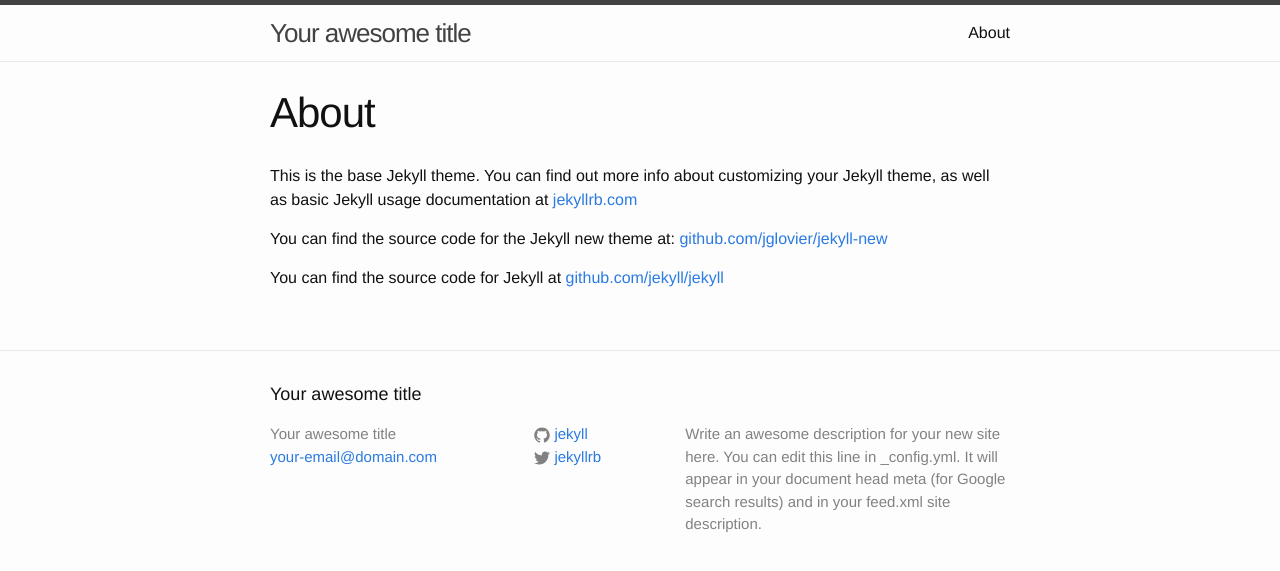
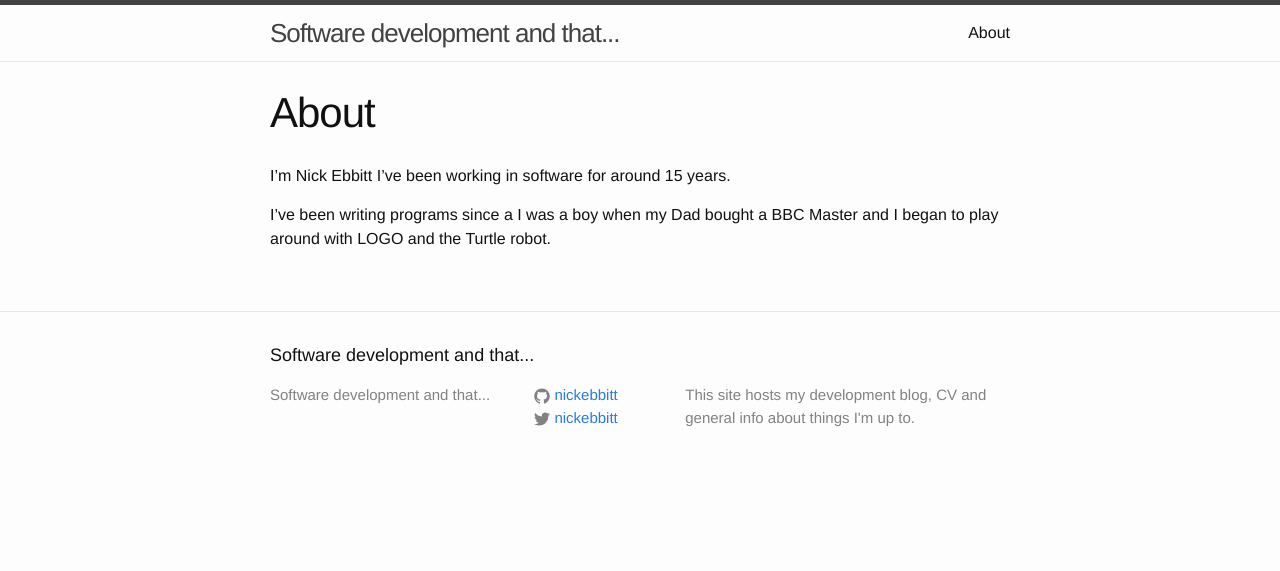
Before and after one commit to nickebbitt/nickebbitt.github.io, a Jekyll site: the page built from about.md, in a window 1280 px wide. Shown: the top 571 px of the page. Built offline with Jekyll 4.4.1, drawn with Linux system fonts in a browser that asks for light colours.

Commit message:
Add initial blog and update basic deatils

```diff
--- a/_config.yml
+++ b/_config.yml
@@ -1,14 +1,11 @@
 # Site settings
-title: Your awesome title
-email: your-email@domain.com
+title: Software development and that...
 description: > # this means to ignore newlines until "baseurl:"
-  Write an awesome description for your new site here. You can edit this
-  line in _config.yml. It will appear in your document head meta (for
-  Google search results) and in your feed.xml site description.
+  This site hosts my development blog, CV and general info about things I'm up to.
 baseurl: "" # the subpath of your site, e.g. /blog/
-url: "http://yourdomain.com" # the base hostname & protocol for your site
-twitter_username: jekyllrb
-github_username:  jekyll
+url: "https://nickebbitt.github.io" # the base hostname & protocol for your site
+twitter_username: nickebbitt
+github_username:  nickebbitt
 
 # Build settings
 markdown: kramdown
--- a/about.md
+++ b/about.md
@@ -4,8 +4,6 @@
 permalink: /about/
 ---
 
-This is the base Jekyll theme. You can find out more info about customizing your Jekyll theme, as well as basic Jekyll usage documentation at [jekyllrb.com](http://jekyllrb.com/)
+I'm Nick Ebbitt I've been working in software for around 15 years.
 
-You can find the source code for the Jekyll new theme at: [github.com/jglovier/jekyll-new](https://github.com/jglovier/jekyll-new)
-
-You can find the source code for Jekyll at [github.com/jekyll/jekyll](https://github.com/jekyll/jekyll)
+I've been writing programs since a I was a boy when my Dad bought a BBC Master and I began to play around with LOGO and the Turtle robot.
```
Also changed, not shown: _posts/2016-09-19-tomcat-access-logs-in-springboot.markdown (added, +20 -0 lines), _posts/2016-11-10-welcome-to-jekyll.markdown (deleted, +0 -25 lines).
